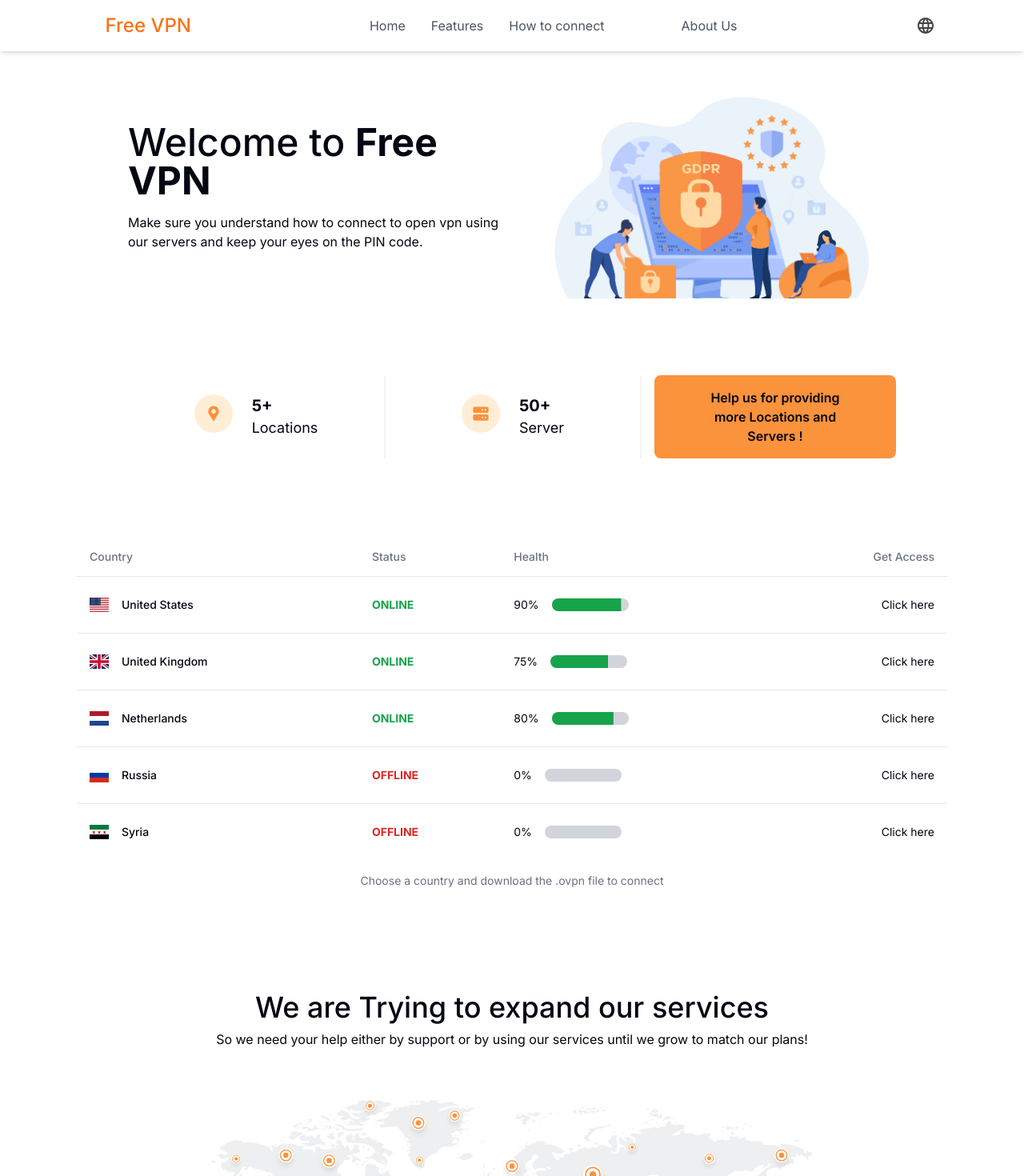
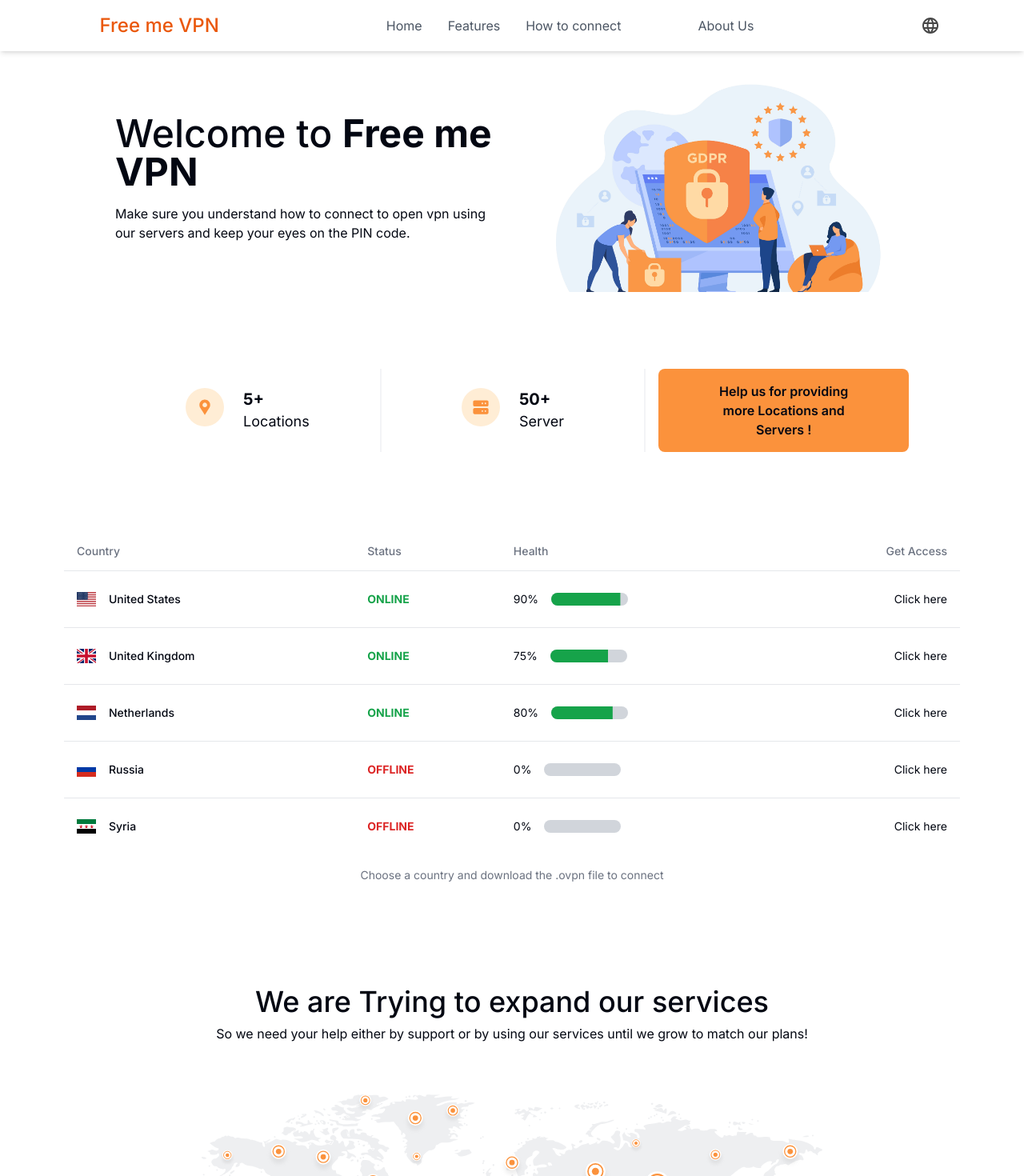
Before and after one commit to MohamadSafi/FreeVPN, a Next.js app: page / in a window 1280 px wide. Shown: the top 1470 px of the page at 80% size. Built offline with nearby package versions, Linux system fonts and the light colour scheme.

Commit message:
Name Changing

```diff
--- a/src/app/page.tsx
+++ b/src/app/page.tsx
@@ -1,15 +1,21 @@
 "use client";
 import Features from "@/components/custom/Features";
+import Footer from "@/components/custom/Footer";
 import Hero from "@/components/custom/Hero";
 import Navbar from "@/components/custom/Navbar";
 import ServerTable from "@/components/custom/ServerTable";
 export default function Home() {
   return (
-    <main className="flex min-h-screen flex-col items-center justify-between p-24">
-      <Navbar />
-      <Hero />
-      <ServerTable />
-      <Features />
+    <main className="flex min-h-screen flex-col items-center justify-between pt-20">
+      <div className="px-20">
+        <Navbar />
+        <Hero />
+        <ServerTable />
+        <Features />
+      </div>
+      <div className="w-full">
+        <Footer />
+      </div>
     </main>
   );
 }
--- a/src/components/custom/Features.tsx
+++ b/src/components/custom/Features.tsx
@@ -8,7 +8,7 @@ const features = [
   "● Always will be FREE",
   "● Adding more contries.",
   "● Providing more servers.",
-  "● Free VPN Mobile application.",
+  "● Free me VPN Mobile application.",
   "● No specific time limits.",
 ];
 
@@ -39,7 +39,7 @@ export default function Features() {
         >
           <Image
             src="/assets/HugeGlobal.svg"
-            alt="Free VPN"
+            alt="Free me VPN"
             quality={100}
             width={612}
             height={383}
--- /dev/null
+++ b/src/components/custom/Footer.tsx
@@ -0,0 +1,13 @@
+export default function Footer() {
+  return (
+    <main className="bg-orange-400 w-full pt-5 pb-36 pl-5">
+      <div className="flex justify-start flex-col">
+        <p className="text-xl ">Free me VPN</p>
+        <p className="text-xs mb-16">
+          Free me VPN is a highly secure vpn service that will always be free.{" "}
+        </p>
+        <p className="text-xs opacity-60 ">©2023 - FreeVPN</p>
+      </div>
+    </main>
+  );
+}
--- a/src/components/custom/Hero.tsx
+++ b/src/components/custom/Hero.tsx
@@ -34,7 +34,7 @@ const Hero = ({
         >
           <div className=" flex flex-col justify-center items-start row-start-2 sm:row-start-1">
             <h1 className="text-3xl lg:text-4xl xl:text-5xl font-medium text-black-600 leading-normal">
-              Welcome to <strong>Free VPN</strong>
+              Welcome to <strong>Free me VPN</strong>
             </h1>
             <p className="text-black-500 mt-4 mb-6">
               Make sure you understand how to connect to open vpn using our
@@ -48,7 +48,7 @@ const Hero = ({
             >
               <Image
                 src="/assets/Illustration1.jpg"
-                alt="Free VPN"
+                alt="Free me VPN"
                 quality={100}
                 width={612}
                 height={383}
--- a/src/components/custom/NavBurger.tsx
+++ b/src/components/custom/NavBurger.tsx
@@ -30,7 +30,7 @@ export default function NavBurger() {
       </DropdownMenuTrigger>
       <DropdownMenuContent className="w-60">
         <DropdownMenuLabel className="text-orange-600">
-          Free VPN
+          Free me VPN
         </DropdownMenuLabel>
         <DropdownMenuSeparator />
         <DropdownMenuItem className=" sm:text-lg">Home</DropdownMenuItem>
--- a/src/components/custom/Navbar.tsx
+++ b/src/components/custom/Navbar.tsx
@@ -10,8 +10,8 @@ export default function Navbar() {
     >
       <div className="flex items-center sm: justify-center">
         <a className="cursor-pointer ">
-          <h3 className="text-2xl font-medium text-orange-500 ml-5">
-            Free VPN
+          <h3 className="text-2xl font-medium text-orange-600 ml-5">
+            Free me VPN
           </h3>
         </a>
       </div>
```
